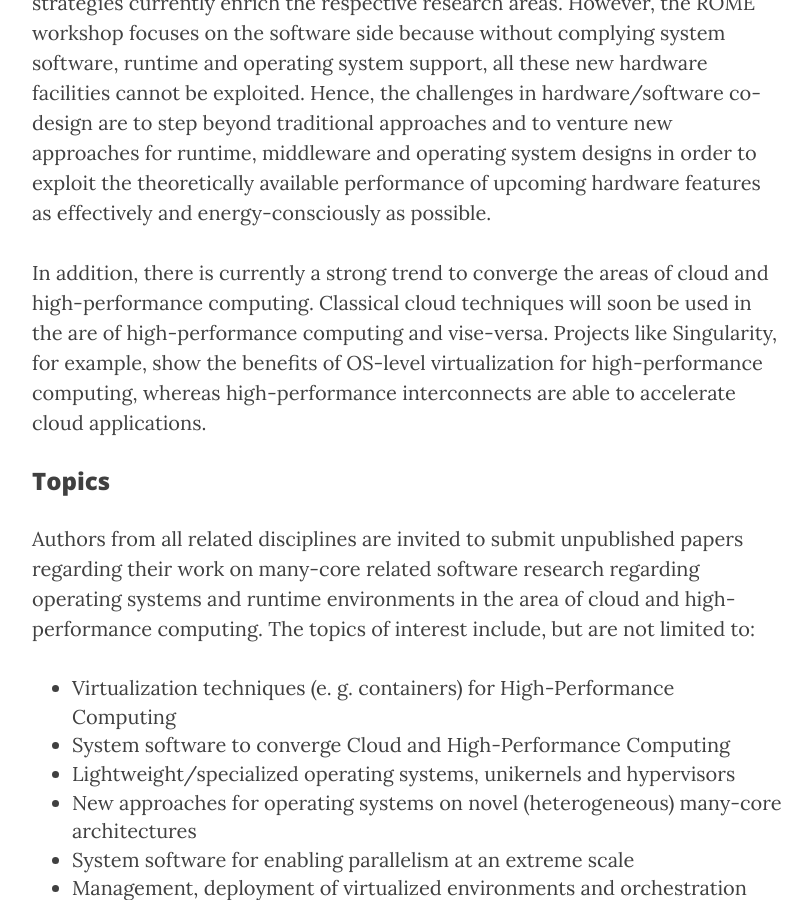
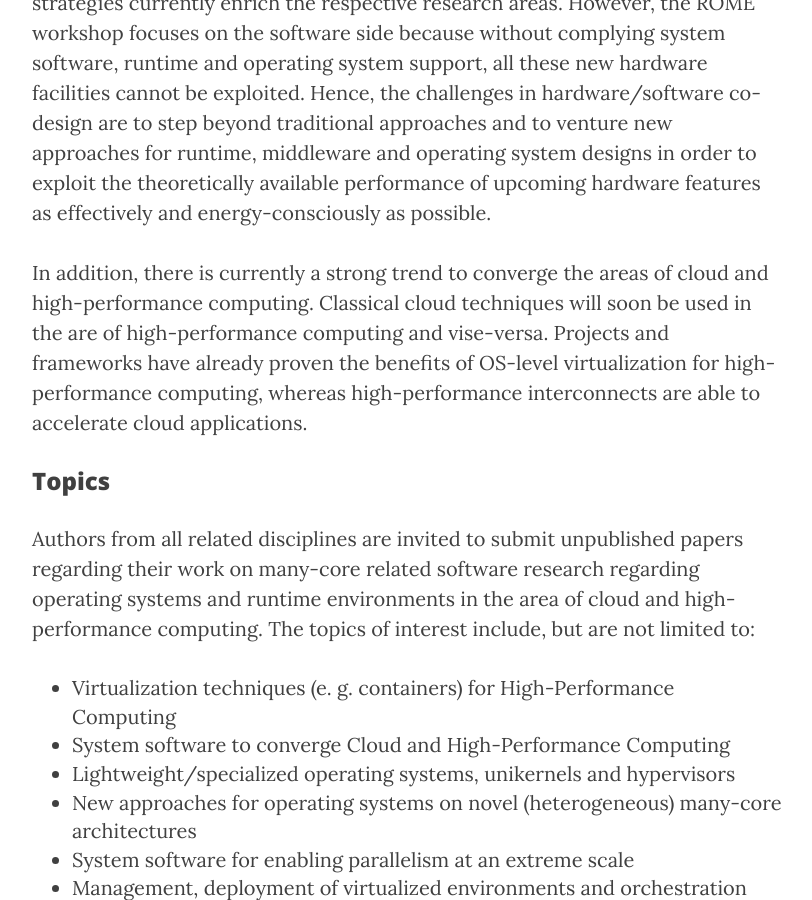
Before and after one commit to WROME/wrome.github.io, a Jekyll site: the page built from vancouver2018.md, in a window 1280 px wide and 900 px high, scrolled down 1085 px. Shown: the whole window, without its empty margins (233-1045 px from the left). Built offline with Jekyll 4.4.1, drawn with Linux system fonts in a browser that asks for light colours; nearby versions of some CDN libraries.

Commit message:
add Carsten's hint

```diff
--- a/vancouver2018.md
+++ b/vancouver2018.md
@@ -15,7 +15,7 @@
 
 Since the beginning of the multicore era, parallel processing has become prevalent across the board. However, in order to continue a performance increase, a further evolutionary step is currently ongoing by moving away from common multicores towards innovative heterogeneous many-core architectures with deep memory hierarchies on a large scale. Such systems, equipped with a significantly higher number of cores per chip than multicores, pose challenges in both hardware and software design. On the hardware side, complex on-chip networks, scratchpads, hybrid memory cubes, non-volatile memory and stacked memory, as well as deep cache-hierarchies and novel cache-coherence strategies currently enrich the respective research areas. However, the ROME workshop focuses on the software side because without complying system software, runtime and operating system support, all these new hardware facilities cannot be exploited. Hence, the challenges in hardware/software co-design are to step beyond traditional approaches and to venture new approaches for runtime, middleware and operating system designs in order to exploit the theoretically available performance of upcoming hardware features as effectively and energy-consciously as possible.
 
-In addition, there is currently a strong trend to converge the areas of cloud and high-performance computing. Classical cloud techniques will soon be used in the are of high-performance computing and vise-versa. Projects like Singularity, for example, show the benefits of OS-level virtualization for high-performance computing, whereas high-performance interconnects are able to accelerate cloud applications.
+In addition, there is currently a strong trend to converge the areas of cloud and high-performance computing. Classical cloud techniques will soon be used in the are of high-performance computing and vise-versa. Projects and frameworks have already proven the benefits of OS-level virtualization for high-performance computing, whereas high-performance interconnects are able to accelerate cloud applications.
 
 ### Topics
 
```
